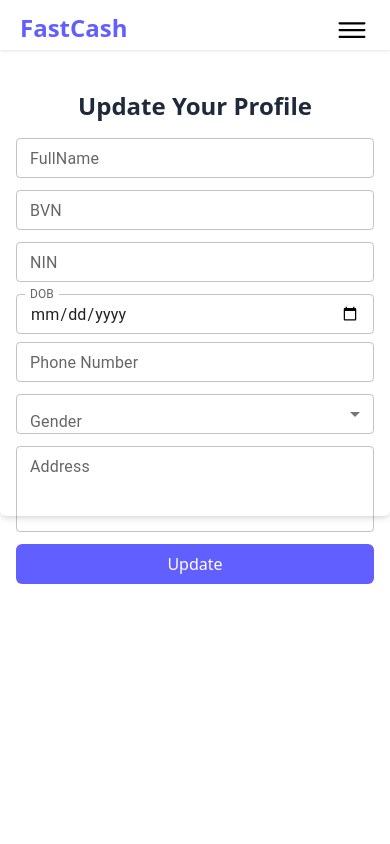
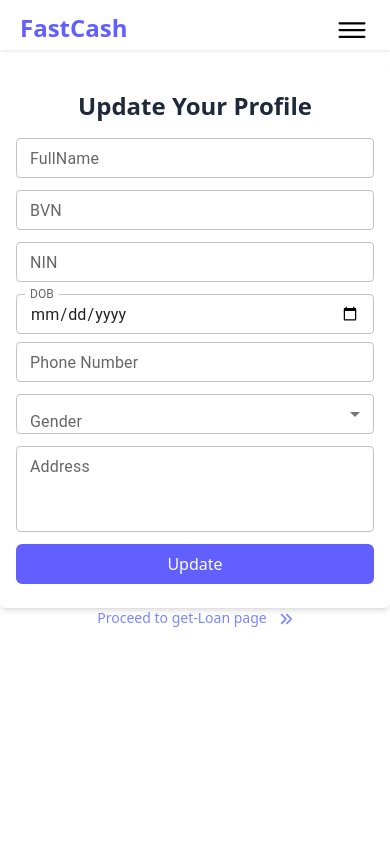
Before and after one commit to Emmy-delight/fastcash, a Next.js app: page /dashboard/update-profile in a window 390 px wide. Shown: the top 844 px of the page. Built offline with nearby package versions, Linux system fonts and the light colour scheme; no server answers.

Commit message:
ui changes

```diff
--- a/app/auth/login/page.js
+++ b/app/auth/login/page.js
@@ -1,11 +1,15 @@
 import { auth, signIn } from "@/auth";
 import { TextField } from "@mui/material";
+import { redirect } from "next/navigation";
 import { FcGoogle } from "react-icons/fc";
 import { VscGithubInverted } from "react-icons/vsc";
 
  export default async function LoginPage () {
    const session = await auth();
    console.log(session)
+      if(session) {
+         redirect("/dashboard/update-profile");
+      }
       return (
          <main className="min-h-screen bg-gray-50 flex justify-center">
             <div className="w-full md:w-[350px] max-h-[400px] rounded md:shadow-md md:py-8 px-3 flex flex-col gap-5 ">
--- a/app/dashboard/loan-history/page.js
+++ b/app/dashboard/loan-history/page.js
@@ -34,7 +34,7 @@ export default function LoanHistory () {
 
     return (
         <main className="min-h-screen flex justify-center px-10 py-6 md:px-7 md:py-6 lg:px-16 lg:py-10 ">
-            <div className="w-full md:w-[400px] h-[350px] shadow-md rounded-md">
+            <div className="w-full md:w-[400px] h-auto shadow-md rounded-md">
                 <h1 className="text-3xl text-gray-700 text-center mt-5 p-5">Loan History</h1>
                 {loanHistory.map(loan =>
                 <div key={loan.id} className="w-full mx-auto  md:border-dashed border border-gray-300 md:w-[340px] md:h-[100px] rounded-md md:mx-auto p-3 mb-2 ">
--- a/app/dashboard/my-profile/page.js
+++ b/app/dashboard/my-profile/page.js
@@ -1,10 +1,10 @@
   "use client"
 import { db } from "@/config/firebase.config";
 import { collection,  getDocs, query, where } from "firebase/firestore";
-import { useSession } from "next-auth/react";
+import { signOut, useSession } from "next-auth/react";
 import Image from "next/image";
+import { redirect } from "next/navigation";
 import { useEffect, useState } from "react";
-where
 
 export default function MyProfile () {
       const {data: session} = useSession();
@@ -30,6 +30,9 @@ export default function MyProfile () {
           }
           fetchProfile();
        },[session])
+       if (!session) {
+           redirect("/auth/login")
+       }
 
     return (
         <main className="min-h-screen flex justify-center py-5 md:py-6 md:px-12 lg:py-8 lg:px-16">
@@ -77,7 +80,11 @@ export default function MyProfile () {
                            <p className="text-gray-400">{profileData?.address} </p>
                        </div>
                     </div>
+                     <form >
+                        <button onClick={()=>{ signOut()}} type="submit" className="w-[100px] h-10 bg-red-600 text-white rounded-md shadow-md cursor-pointer ">Logout</button>
+                    </form>
                 </div>
+
 
             </div>
 
--- a/app/dashboard/update-profile/page.js
+++ b/app/dashboard/update-profile/page.js
@@ -6,6 +6,8 @@ import { useFormik } from "formik";
 import { useSession } from "next-auth/react";
 import { useState } from "react";
 import * as yup from "yup";
+import { FaAnglesRight } from "react-icons/fa6";
+import Link from "next/link";
 
  const schema = yup.object().shape({
     fullname: yup.string().required("fullName is required").min(5),
@@ -62,8 +64,8 @@ const {handleSubmit,handleChange,touched,errors,values} = useFormik({
     validationSchema: schema,
 })
     return (
-        <main className="min-h-screen flex justify-center py-4 md:py-6 md:px-12 lg:py-8 lg:px-16">
-            <div className="w-full md:w-[500px] h-[450px] rounded-md  shadow-md px-4 py-6">
+        <main className="min-h-screen lg:flex lg:justify-center lg:gap-10 py-4 md:py-6 md:px-12 lg:py-8 lg:px-16">
+            <div className="w-full md:w-[500px] h-auto rounded-md  shadow-md px-4 py-6">
                 <h1 className="text-2xl font-bold text-gray-800 text-center mb-4">Update Your Profile</h1>
                 <form onSubmit={handleSubmit}
                  className="flex flex-col gap-3">
@@ -175,6 +177,12 @@ const {handleSubmit,handleChange,touched,errors,values} = useFormik({
                 </form>
 
             </div>
+            <Link href="/dashboard/get-loan ">
+             <div className="flex justify-center gap-3 hover:border-b hover:border-indigo-400">
+                <p className="text-sm text-indigo-400">Proceed to get-Loan page</p>
+                <FaAnglesRight className="text-sm text-indigo-400 mt-1" />
+             </div>
+             </Link>
             {/* successDialog */}
             <Dialog open={open} onClose={handleClose}>
                 <DialogTitle>Success</DialogTitle>
```
